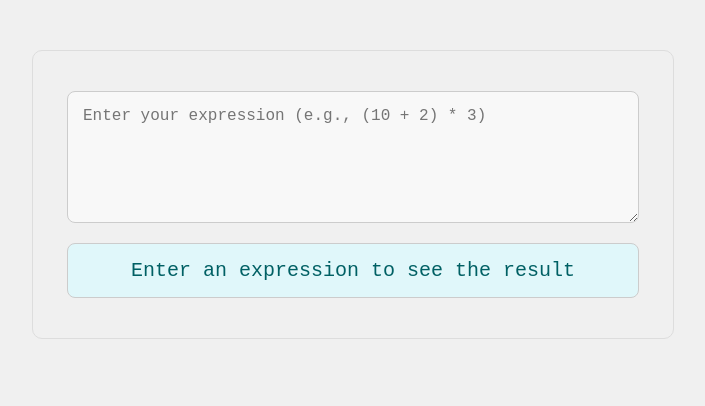
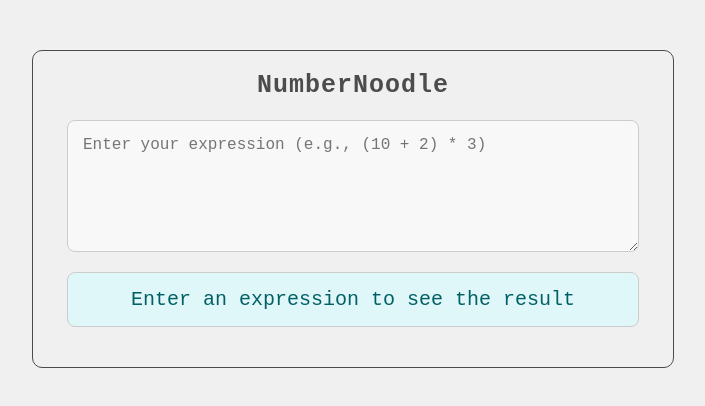
Before and after one commit to thesujalpatel/NumberNoodle, a React (Create React App) app: page / in a window 1280 px wide. Shown: the top 406 px of the page, without its empty margins (287-992 px from the left). Built offline with nearby package versions, Linux system fonts and the light colour scheme.

Commit message:
Add title to Interpreter component and update styling

```diff
--- a/src/App.css
+++ b/src/App.css
@@ -1,37 +1,9 @@
-.app {
-  display: flex;
-  flex-direction: column;
-  align-items: center;
-  padding: 20px;
+.title {
+  font-size: 25px;
+  color: #4c4c4c;
+  text-align: center;
+  margin-bottom: 20px;
+  font-family: monospace;
+  font-weight: bold;
+  letter-spacing: 1px;
 }
-
-.code-editor {
-  width: 500px;
-  height: 200px;
-  margin-bottom: 10px;
-  padding: 10px;
-  border: 1px solid #ccc;
-  font-family: monospace;
-  font-size: 16px;
-}
-
-.run-button {
-  padding: 10px 20px;
-  background-color: #007bff;
-  color: white;
-  border: none;
-  cursor: pointer;
-}
-
-.output-area {
-  width: 500px;
-  margin-top: 10px;
-  padding: 10px;
-  border: 1px solid #ccc;
-  min-height: 100px;
-}
-
-.output-line {
-  margin-bottom: 5px;
-  font-family: monospace;
-}
--- a/src/Interpreter.js
+++ b/src/Interpreter.js
@@ -10,7 +10,7 @@ const StyledContainer = styled.div`
   max-width: 600px;
   margin: 50px auto;
   padding: 20px;
-  border: 1px solid #ddd;
+  border: 1px solid #4c4c4c;
   border-radius: 10px;
 `;
 
@@ -51,6 +51,7 @@ function Interpreter() {
 
   return (
     <StyledContainer>
+      <div className="title">NumberNoodle</div>
       <InputArea value={expression} onChange={handleChange} />
       <OutputArea result={result} ref={resultRef} />
     </StyledContainer>
```
